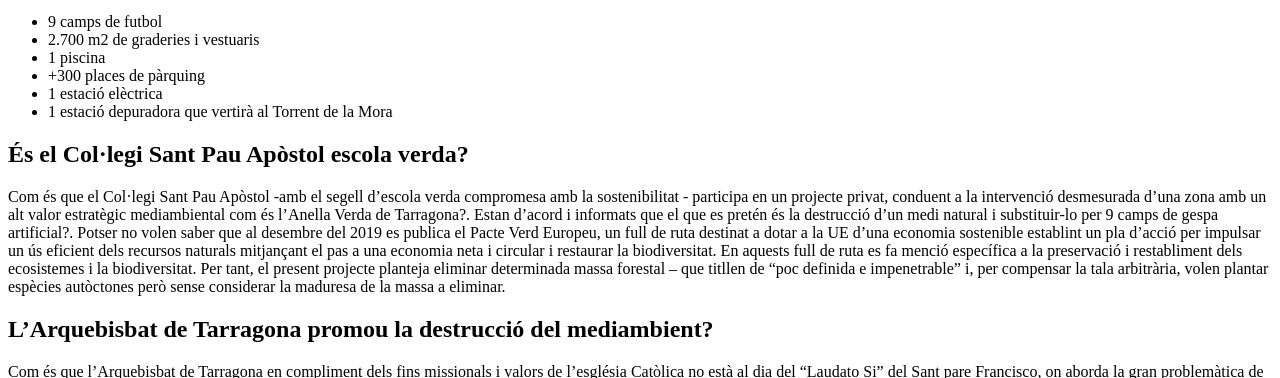
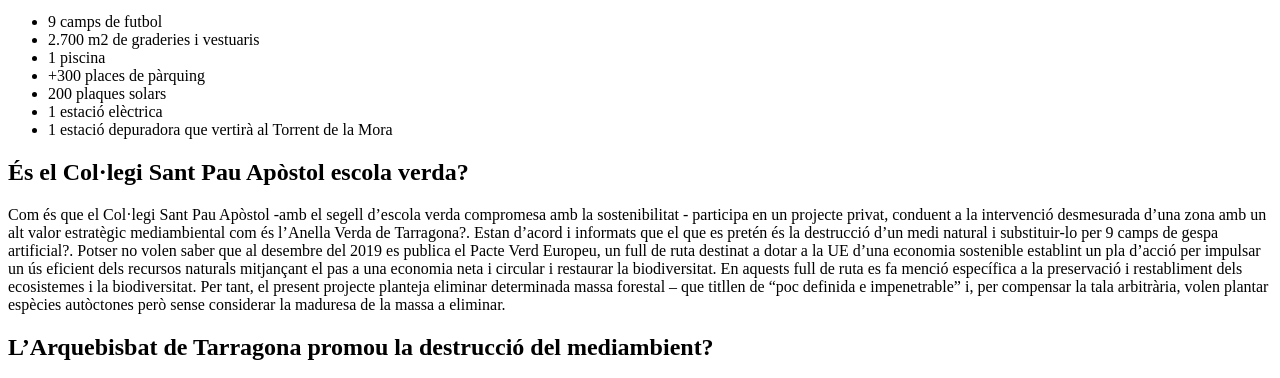
Before and after one commit to 9NOHUB/catllarverdnohub.github.io, a plain HTML site: page index.html in a window 1280 px wide. Shown: the part 349-727 px from the top of the page. Drawn offline with Linux system fonts and the light colour scheme.

Commit message:
Update index.html

```diff
--- a/index.html
+++ b/index.html
@@ -22,6 +22,7 @@ Aquest és el projecte en xifres : </p>
   <li> 2.700 m2 de graderies i vestuaris</li>
   <li> 1 piscina</li>
   <li> +300 places de pàrquing</li>
+  <li> 200 plaques solars</li>
   <li> 1 estació elèctrica</li>
   <li> 1 estació depuradora que vertirà al Torrent de la Mora</li>
 </ul>
```
